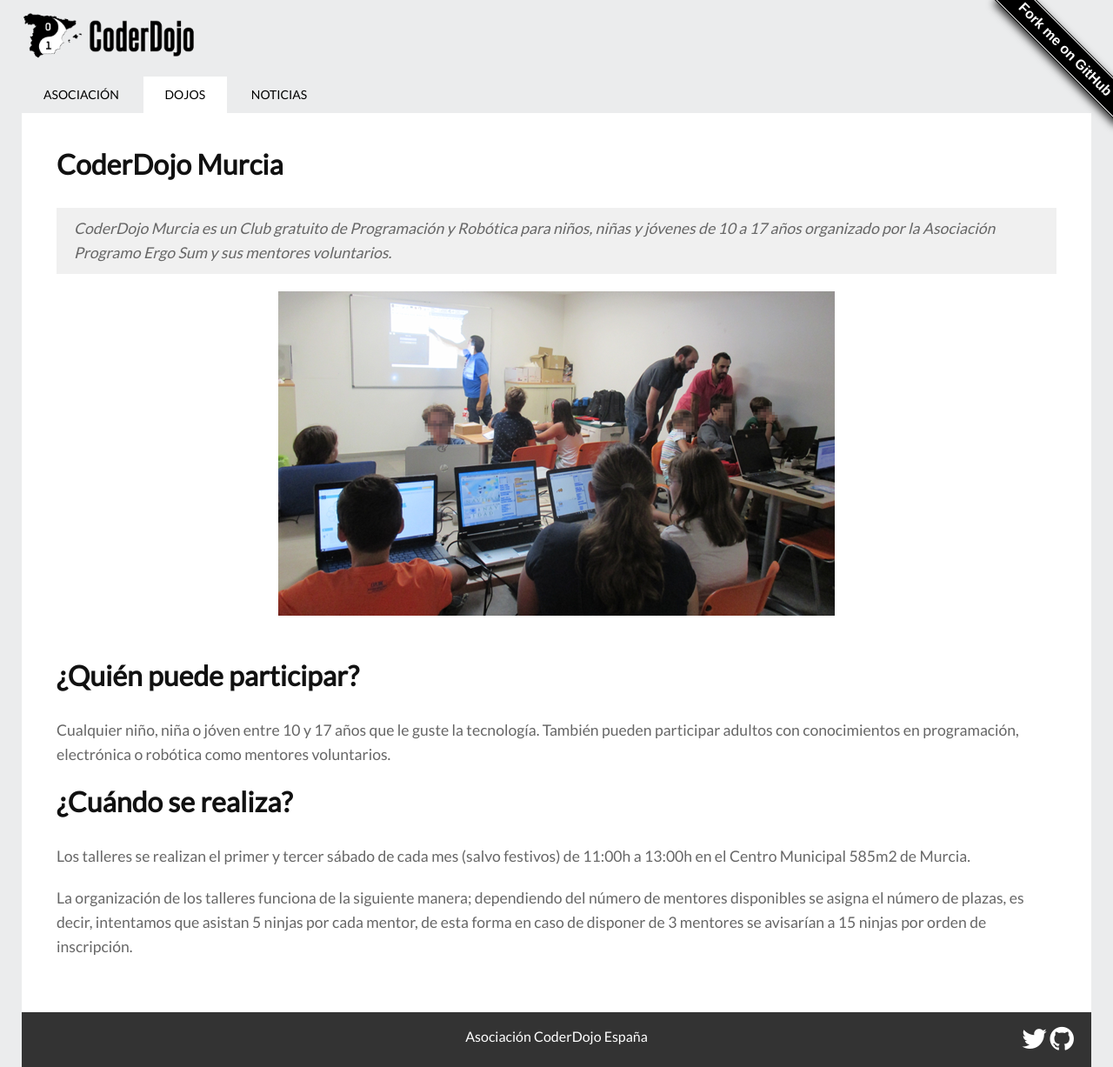
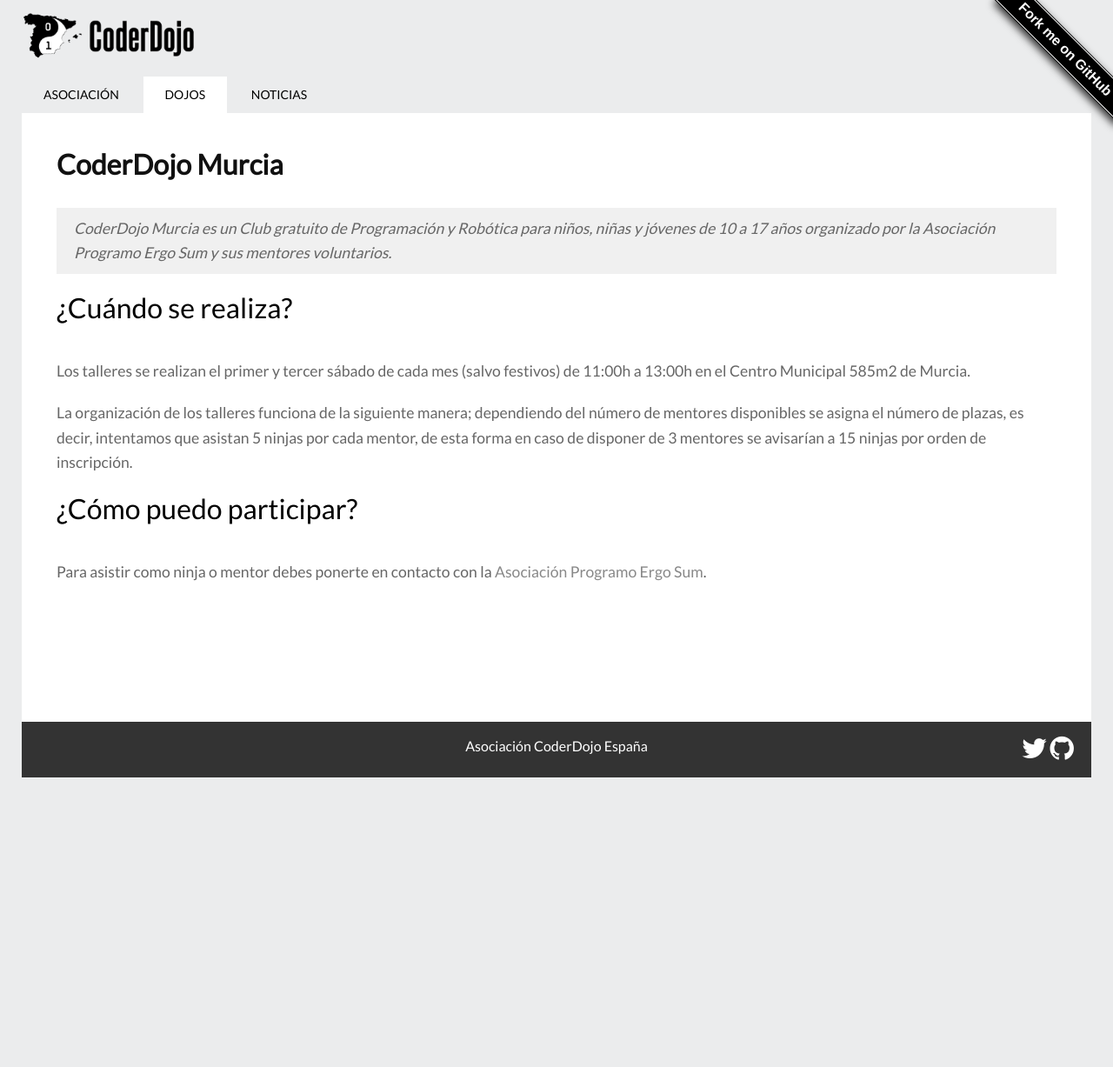
Before and after one commit to CoderDojoES/coderdojoes.github.io, a Jekyll site: the page built from _posts/2015-09-01-coderdojo-murcia.markdown, in a window 1280 px wide. Shown: the whole page at 87% size. Built offline with Jekyll 4.4.1, drawn with Linux system fonts in a browser that asks for light colours; nearby versions of some CDN libraries; after the commit the page ends 900 px from its top, so only the background shows below that.

Commit message:
Add dojos

```diff
--- a/_posts/2015-09-01-coderdojo-murcia.markdown
+++ b/_posts/2015-09-01-coderdojo-murcia.markdown
@@ -4,24 +4,19 @@
 
 # Propiedades del artículo
 intro_title:  CoderDojo Murcia
-intro_image: /images/dojos/coderdojo-murcia.png
-intro_desc: Club gratuito de programación y robótica en Murcia organizado por la Asociación Programo Ergo Sum.
+intro_image: /images/dojos/murcia.jpg
 ---
 
 # CoderDojo Murcia
 
 > CoderDojo Murcia es un Club gratuito de Programación y Robótica para niños, niñas y jóvenes de 10 a 17 años organizado por la Asociación Programo Ergo Sum y sus mentores voluntarios.
 
-<p align="center">
-  <img src="{{ page.intro_image }}" title="{{ page.title }}">
-</p>
-
-# ¿Quién puede participar?
-
-Cualquier niño, niña o jóven entre 10 y 17 años que le guste la tecnología. También pueden participar adultos con conocimientos en programación, electrónica o robótica como mentores voluntarios.
-
-# ¿Cuándo se realiza?
+## ¿Cuándo se realiza?
 
 Los talleres se realizan el primer y tercer sábado de cada mes (salvo festivos) de 11:00h a 13:00h en el Centro Municipal 585m2 de Murcia.
 
 La organización de los talleres funciona de la siguiente manera; dependiendo del número de mentores disponibles se asigna el número de plazas, es decir, intentamos que asistan 5 ninjas por cada mentor, de esta forma en caso de disponer de 3 mentores se avisarían a 15 ninjas por orden de inscripción.
+
+## ¿Cómo puedo participar?
+
+Para asistir como ninja o mentor debes ponerte en contacto con la [Asociación Programo Ergo Sum](https://www.programoergosum.com/contacto).
--- a/_sass/style.scss
+++ b/_sass/style.scss
@@ -62,6 +62,11 @@
             color:#000;
         }
     }
+    h2 {
+        margin:0 0 40px;
+        font-size:2rem;
+        color:#000;
+    }
     .description {
         font-size: 1.1rem;
         line-height: 1.6;
```
Also changed, not shown: _pages/dojos.html (+5 -6 lines), _posts/2015-09-01-coderdojo-caceres.markdown (added, +20 -0 lines), _posts/2015-09-01-coderdojo-leon.markdown (added, +20 -0 lines), _posts/2015-09-01-coderdojo-valencia.markdown (added, +20 -0 lines), index.markdown (+19 -2 lines), images/dojos/caceres.jpg (added), images/dojos/leon.jpg (added), images/dojos/murcia.jpg (added), images/dojos/valencia.jpg (added).
